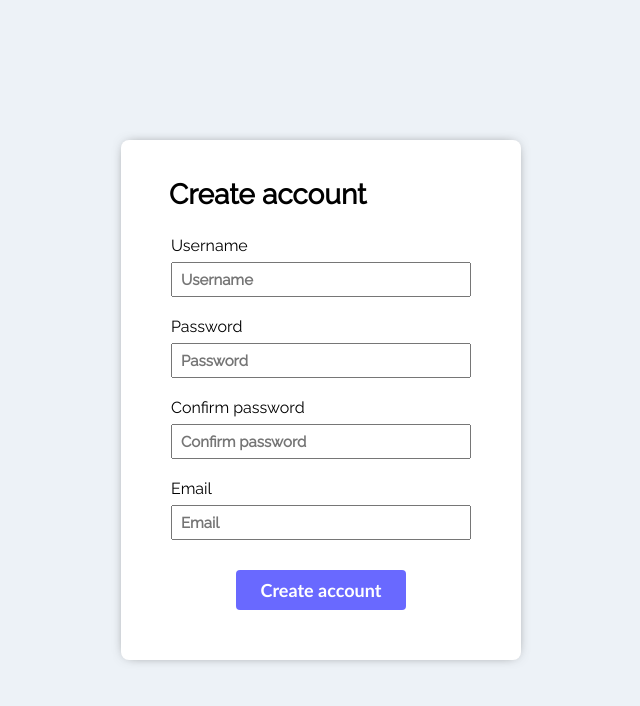
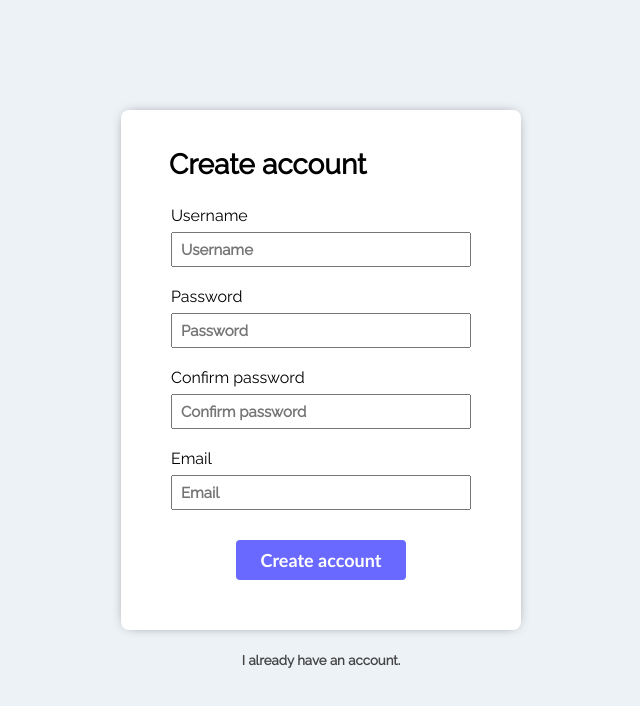
Before and after one commit to Omar-Amin/blog-post, a Next.js app: page /createAccount in a window 1280 px wide. Shown: the top 706 px of the page, without its empty margins (319-959 px from the left). Built offline with nearby package versions, Linux system fonts and the light colour scheme.

Commit message:
Can redirect from create account to login and vice versa

```diff
--- a/pages/createAccount.js
+++ b/pages/createAccount.js
@@ -4,6 +4,7 @@ import Input from './components/formInput.js'
 import Hash from './security/hashing.js'
 import GenerateSalt from './security/salting.js'
 import axios from 'axios'
+import Link from "next/link"
 
 export default function CreateAccount() {
 
@@ -59,6 +60,9 @@ export default function CreateAccount() {
                     <Input title="Email" type="text" action={handleEmail} />
                     <input className={styles.submit} type="submit" value="Create account" />
                 </div>
+                <Link href="/login">
+                    <h5 className={styles.redirectLogin}>I already have an account.</h5>
+                </Link>
             </form>
         </div>
     )
--- a/styles/createAccount.module.css
+++ b/styles/createAccount.module.css
@@ -46,3 +46,12 @@
     background-color: #3030ff;
     cursor: pointer;
 }
+
+.redirectLogin{
+    color: #444444;
+  }
+
+  .redirectLogin:hover{
+    cursor: pointer;
+    color: #000;
+  }
--- a/styles/login.module.css
+++ b/styles/login.module.css
@@ -46,3 +46,12 @@
     background-color: #3030ff;
     cursor: pointer;
 }
+
+.redirectLogin{
+  color: #444444;
+}
+
+.redirectLogin:hover{
+  cursor: pointer;
+  color: #000;
+}
```
Also changed, not shown: pages/login.js (+5 -2 lines).
